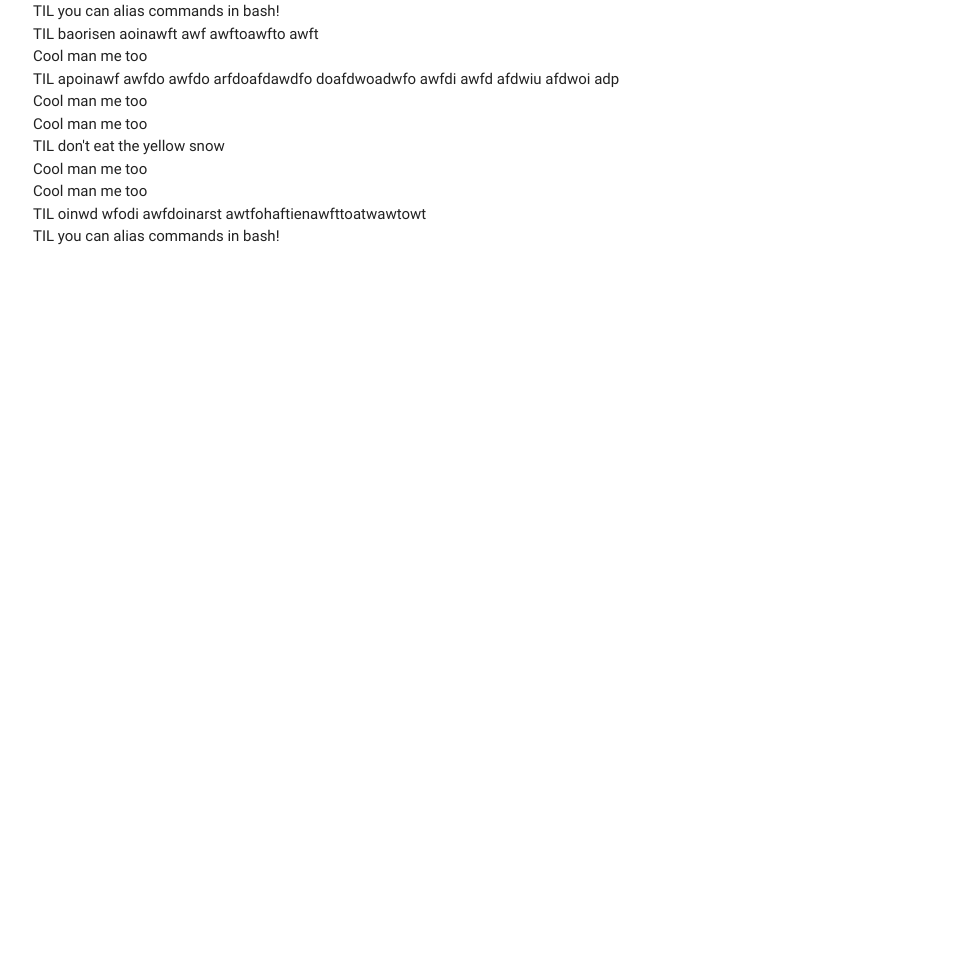
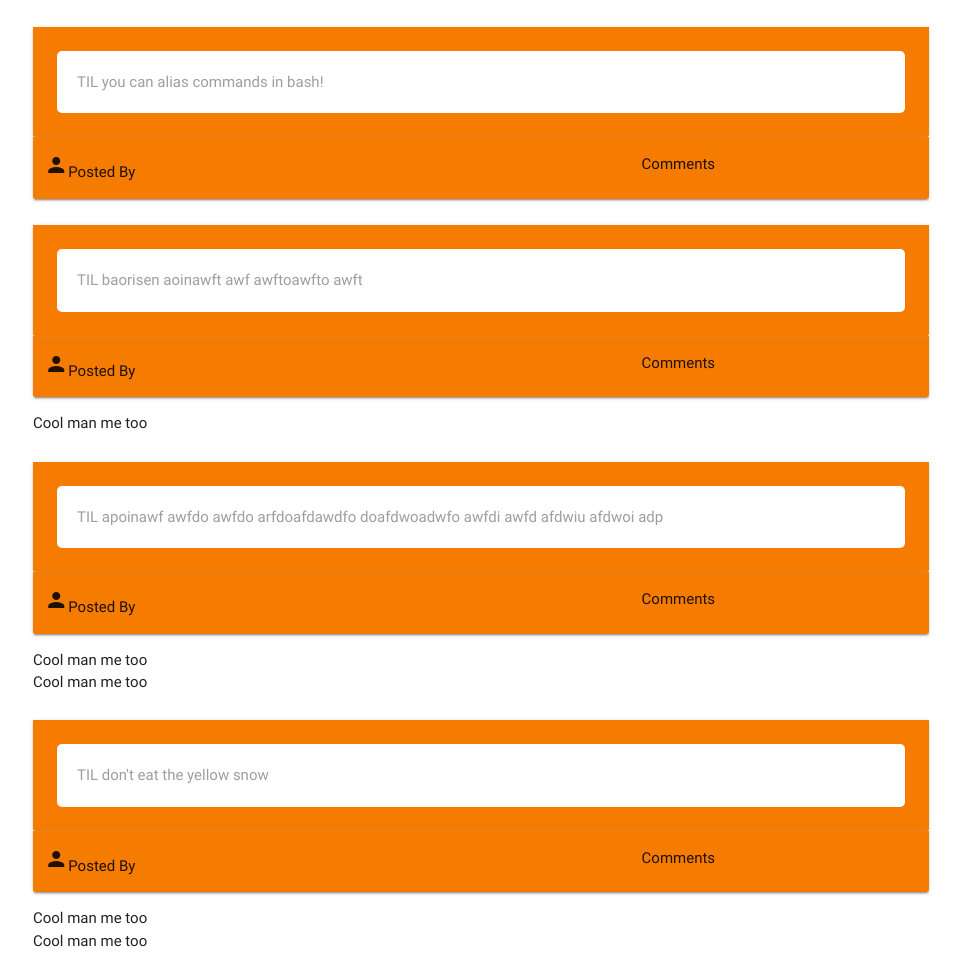
Before and after one commit to nss-alumni/hackathon1-team09, a website: page index.html at #!/list in a window 1280 px wide. Shown: the top 955 px of the page, without its empty margins (159-1120 px from the left). Before the commit the page ends 800 px from the top, so only its background shows below. Drawn offline with nearby package versions, Linux system fonts and the light colour scheme; some packages are replaced by stand-ins of ours.

Commit message:
Added TIL box and styles

```diff
--- a/index.html
+++ b/index.html
@@ -4,7 +4,9 @@
   <meta charset="UTF-8">
   <title>TIL</title>
   <base href="/">
+  <link href="https://fonts.googleapis.com/icon?family=Material+Icons" rel="stylesheet">
   <link rel="stylesheet" href="https://cdnjs.cloudflare.com/ajax/libs/materialize/0.100.1/css/materialize.min.css">
+  <link rel="stylesheet" type="text/css" href="styles.css">
   <script src="/node_modules/angular/angular.min.js"></script>
   <script src="/node_modules/angular-route/angular-route.min.js"></script>
   <script src="/app/app.js"></script>
--- /dev/null
+++ b/styles.css
@@ -0,0 +1,21 @@
+/* NSS Colors
+    Orange #f68b1f
+    Red    #f0452d
+*/
+
+/* Overrides Materialize Row and Card Action margin+padding  */
+.card-row{
+    margin: 0 !important;
+}
+.card-bottom{
+    padding: 0 !important;
+    margin: 0 !important;
+    /* border-top: 2px solid #d84315 !important; */
+}
+
+/* Main Styles  */
+
+.til-textbox{
+    padding: 20px;
+    border-radius: 5px;
+}
--- a/templates/listView.html
+++ b/templates/listView.html
@@ -1,7 +1,29 @@
 <section ng-repeat="til in listCtrl.tils">
-  <card>
-    {{til.text}}
-  </card>
+    <div class="col s12 m7">
+      <h2 class="header"></h2>
+      <div class="card horizontal">
+        <!-- <div class="card-image">
+        <img src="https://lorempixel.com/100/190/nature/6">
+      </div> -->
+        <div class="card-stacked">
+          <div class="card-content orange darken-2">
+            <p class="white grey-text darken-2 til-textbox">{{til.text}}</p>
+          </div>
+          <span class="red"></span>
+          <div class="card-action card-bottom orange darken-2">
+            <div class="row card-row">
+              <div class="col m8">
+                <p><i class="material-icons">person</i>Posted By</p>
+              </div>
+
+              <div class="col m4">
+                <p>Comments</p>
+              </div>
+            </div>
+          </div>
+        </div>
+      </div>
+    </div>
   <section class="til-comments" ng-repeat="comment in til.comments">
     {{comment.text}}
   </section>
```
Also changed, not shown: 1 other file.
